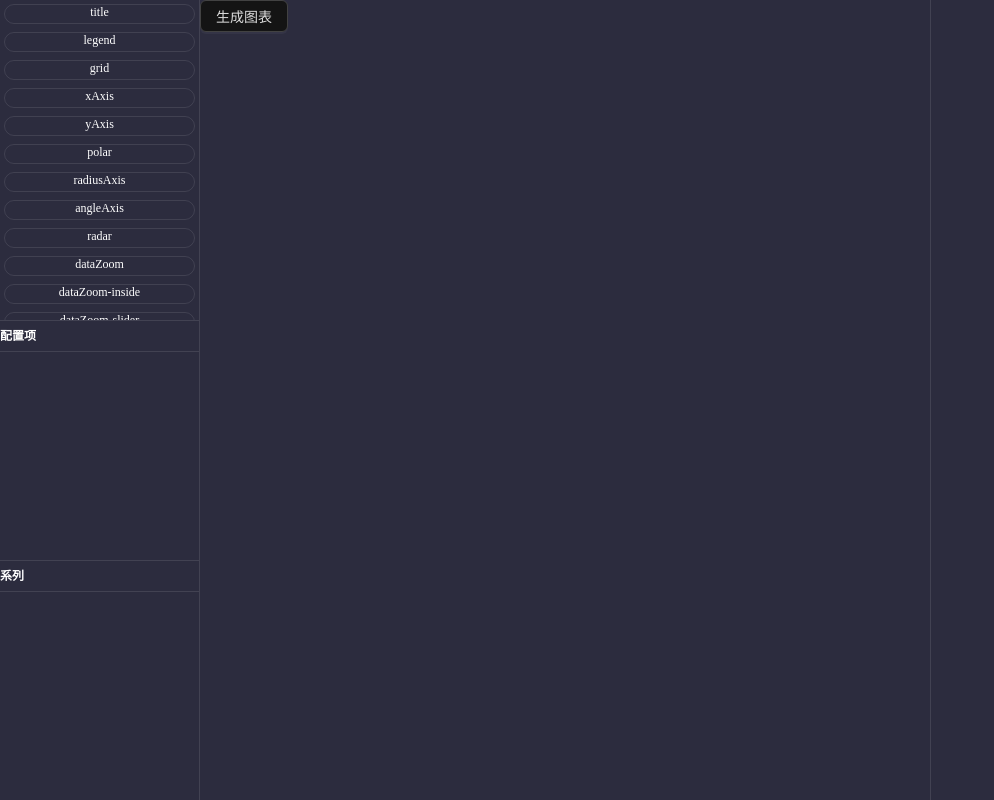
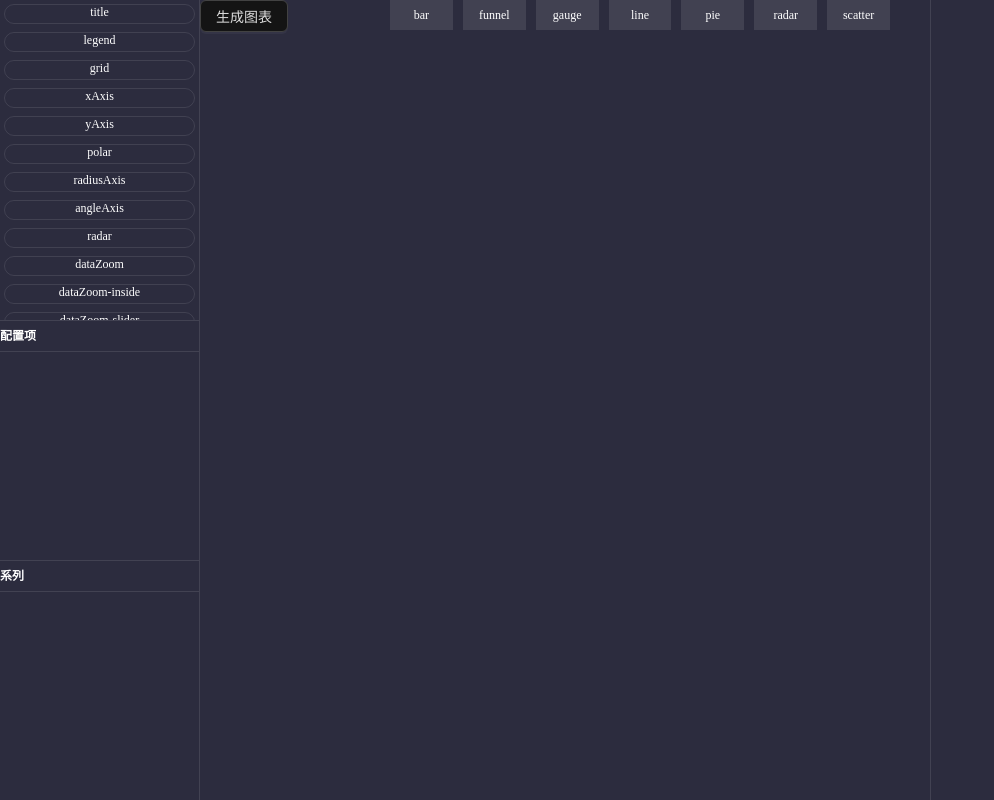
Before and after one commit to xiaolidan00/echarts-helper, a React (Vite) app: page / in a window 1280 px wide. Shown: the whole page, without its empty margins (0-994 px from the left). Built offline with nearby package versions, Linux system fonts and the light colour scheme.

Commit message:
fix echarts基础配置项问题，字符串转化数组,预定图表基础配置

```diff
--- a/src/App.tsx
+++ b/src/App.tsx
@@ -1,14 +1,17 @@
 import { RightPanel } from './components/RightPanel/RightPanel';
 import { ChartList } from './components/ChartList/ChartList';
-import { useEffect, useState } from 'react';
+import { useRef, useState } from 'react';
 import { FormItemValue } from './components/FormList/FormList';
 import { ChartContent } from './components/ChartContent/ChartContent';
-let isFirst = true;
+import * as baseChart from './config/baseChart';
+import { cloneDeep } from 'lodash-es';
+
 function App() {
   const [chartOptions, setChartOptions] = useState<string[]>([]);
   const [chartSeries, setChartSeries] = useState<string[]>([]);
   const [optionsConfig, setOptionsConfig] = useState<FormItemValue>({});
   const [seriesConfig, setSeriesConfig] = useState<FormItemValue>([]);
+  const chartRef = useRef(null);
   const onChangeList = (type: string, v: string[]) => {
     if (type === 'series') {
       const map = {};
@@ -37,7 +40,7 @@ function App() {
       setOptionsConfig(cfg);
       setChartOptions(v);
     }
-    saveCfg();
+    // saveCfg();
   };
   const onChangeConfig = ({ type, v }: { type: string; v: FormItemValue }) => {
     if (type == 'series') {
@@ -45,35 +48,78 @@ function App() {
     } else {
       setOptionsConfig(v);
     }
-    saveCfg();
+    // saveCfg();
   };
-  const saveCfg = () => {
-    if (isFirst) return;
-    window.localStorage.setItem(
-      'chartConfig',
-      JSON.stringify({
-        optionsConfig,
-        seriesConfig,
-        chartOptions,
-        chartSeries
-      })
-    );
+  // const saveCfg = () => {
+  //   window.localStorage.setItem(
+  //     'chartConfig',
+  //     JSON.stringify({
+  //       optionsConfig,
+  //       seriesConfig,
+  //       chartOptions,
+  //       chartSeries
+  //     })
+  //   );
+  // };
+  // useEffect(() => {
+  //   if (window.localStorage.getItem('chartConfig')) {
+  //     const cfg = JSON.parse(window.localStorage.getItem('chartConfig') as string);
+  //     setOptionsConfig(cfg.optionsConfig);
+  //     setSeriesConfig(cfg.seriesConfig);
+  //     setChartOptions(cfg.chartOptions);
+  //     setChartSeries(cfg.chartSeries);
+  //   }
+
+  //   return () => {};
+  // }, []);
+  const baseChartKeys = Object.keys(baseChart);
+  const onBaseChart = (item: keyof typeof baseChart) => {
+    console.log('onBaseChart', item);
+    const op = cloneDeep(baseChart[item]);
+    const ops = [];
+    const opCfg: FormItemValue = {};
+    for (const k in op) {
+      if (k != 'series') {
+        ops.push(k);
+        opCfg[k] = op[k as keyof typeof op];
+        if (opCfg[k].data && Array.isArray(opCfg[k].data) && typeof opCfg[k].data[0] === 'string') {
+          opCfg[k].data.map((it: string) => ({ value: it }));
+        }
+      }
+    }
+    setChartOptions(ops);
+    setOptionsConfig(opCfg);
+    const s: string[] = [];
+    op.series.forEach((it) => {
+      s.push('series-' + it.type);
+      if (typeof it.data[0] === 'number') {
+        it.data.forEach((a, i: number) => {
+          it.data[i] = { value: a };
+        });
+      }
+      if (typeof it.data[0] === 'object' && Array.isArray(it.data[0].value)) {
+        it.data.forEach((a, i) => {
+          a.value = a.value.join(',');
+        });
+      }
+    });
+    setChartSeries(s);
+    setSeriesConfig(op.series);
+    setTimeout(() => {
+      if (chartRef.current?.createChart) chartRef.current.createChart();
+    }, 100);
   };
-  useEffect(() => {
-    if (window.localStorage.getItem('chartConfig')) {
-      const cfg = JSON.parse(window.localStorage.getItem('chartConfig') as string);
-      setOptionsConfig(cfg.optionsConfig);
-      setSeriesConfig(cfg.seriesConfig);
-      setChartOptions(cfg.chartOptions);
-      setChartSeries(cfg.chartSeries);
-    }
-    isFirst = false;
-    return () => {};
-  }, []);
   return (
     <>
+      <div className="baseChart">
+        {baseChartKeys.map((it) => (
+          <span onClick={() => onBaseChart(it)} key={it}>
+            {it}
+          </span>
+        ))}
+      </div>
       <ChartList chartOptions={chartOptions} chartSeries={chartSeries} onChange={onChangeList}></ChartList>
-      <ChartContent optionsConfig={optionsConfig} seriesConfig={seriesConfig}></ChartContent>
+      <ChartContent onRef={chartRef} optionsConfig={optionsConfig} seriesConfig={seriesConfig}></ChartContent>
       <RightPanel
         chartOptions={chartOptions}
         chartSeries={chartSeries}
--- a/src/components/ChartContent/ChartContent.tsx
+++ b/src/components/ChartContent/ChartContent.tsx
@@ -1,17 +1,35 @@
 import * as echarts from 'echarts';
 import type { ECharts } from 'echarts';
 import { FormItemValue } from '../FormList/FormList';
-import { useEffect, useRef } from 'react';
+import { useEffect, useImperativeHandle, useRef, type RefObject } from 'react';
 import { Button } from 'antd';
-export const ChartContent = (props: { optionsConfig: FormItemValue; seriesConfig: FormItemValue }) => {
-  const chartRef = useRef<HTMLDivElement>();
+export const ChartContent = (props: {
+  onRef: RefObject<any>;
+  optionsConfig: FormItemValue;
+  seriesConfig: FormItemValue;
+}) => {
+  const chartRef = useRef<HTMLDivElement>(null);
   let chart: ECharts;
   const createChart = () => {
     if (!chart) {
       chart = echarts.init(chartRef.current);
     }
+    chart.clear();
+
     const options = { ...props.optionsConfig, series: props.seriesConfig };
-    chart.setOption(options);
+    chart.setOption(
+      JSON.parse(JSON.stringify(options), (key, value) => {
+        if (
+          ['value', 'position', 'center', 'data'].includes(key) &&
+          value &&
+          typeof value === 'string' &&
+          value.indexOf(',')
+        ) {
+          return value.split(',');
+        }
+        return value;
+      })
+    );
     chart.resize();
     console.log('options', options);
   };
@@ -20,6 +38,14 @@ export const ChartContent = (props: { optionsConfig: FormItemValue; seriesConfig
       chart.resize();
     }
   };
+  useImperativeHandle(props.onRef, () => ({
+    createChart
+  }));
+  // useEffect(() => {
+  //   if (chart) {
+  //     createChart();
+  //   }
+  // }, [props.seriesConfig, props.optionsConfig]);
 
   useEffect(() => {
     window.addEventListener('resize', onResize);
--- a/src/components/ChartList/ChartList.tsx
+++ b/src/components/ChartList/ChartList.tsx
@@ -1,4 +1,4 @@
-import { useState, type DragEvent } from 'react';
+import { useEffect, useState, type DragEvent } from 'react';
 import styles from './ChartList.module.scss';
 import optionsKeys from './optionsKeys';
 
--- a/src/components/RightPanel/RightPanel.tsx
+++ b/src/components/RightPanel/RightPanel.tsx
@@ -19,7 +19,6 @@ function getConfigJSON(name: string) {
         .get(`/form/${name}.json`)
         .then(({ data }) => {
           configMap[name] = data as Array<FormItemConfig>;
-
           resolve(data);
         })
         .catch(() => {
@@ -40,6 +39,7 @@ export const RightPanel = (props: {
     props.onChange({ type: 'options', v });
     console.log(v);
   };
+  const [baseOpList, setBaseOpList] = useState<FormItemConfig[]>([]);
   const [optionsList, setOptionsList] = useState<FormConfig[]>([]);
 
   const [seriesList, setSeriesList] = useState<FormConfig[]>([]);
@@ -47,11 +47,17 @@ export const RightPanel = (props: {
   const updatePanel = async () => {
     {
       const list: FormConfig[] = [];
+      const baseList: FormItemConfig[] = [];
       for (let i = 0; i < props.chartOptions.length; i++) {
         const item = props.chartOptions[i];
         const set = await getConfigJSON(item);
-        list.push({ title: item, config: set } as FormItemConfig);
+        if (set.length === 1) {
+          baseList.push(set[0]);
+        } else {
+          list.push({ title: item, config: set } as FormConfig);
+        }
       }
+      setBaseOpList(baseList);
       setOptionsList(list);
     }
     {
@@ -81,6 +87,7 @@ export const RightPanel = (props: {
   }, [props.chartOptions, props.chartSeries]);
   return (
     <div className="rightPanel">
+      <FormList config={baseOpList} value={props.optionsConfig} onChange={onChangeValue}></FormList>
       {optionsList.map((it) => (
         <FormList
           title={it.title}
--- /dev/null
+++ b/src/components/ScrollTabs/ScrollTabs.module.scss
@@ -0,0 +1,34 @@
+.scrollTabs {
+  width: 100%;
+  height: 30px;
+  line-height: 30px;
+  scrollbar-width: none;
+  user-select: none;
+  scroll-behavior: smooth;
+  font-size: 14px;
+  display: flex;
+  align-items: center;
+  .tabContainer {
+    overflow: hidden;
+    width: calc(100% - 40px);
+    > ul {
+      padding: 0;
+      margin: 0;
+
+      display: block;
+      white-space: nowrap;
+      list-style: none;
+      transition: all 0.5s ease;
+      > li {
+        cursor: pointer;
+        list-style: none;
+        display: inline-block;
+        text-align: center;
+        &.active {
+          color: dodgerblue;
+          border-bottom: solid 2px dodgerblue;
+        }
+      }
+    }
+  }
+}
--- /dev/null
+++ b/src/config/baseChart.ts
@@ -0,0 +1,157 @@
+export const line = {
+  xAxis: {
+    type: 'category',
+    data: ['Mon', 'Tue', 'Wed', 'Thu', 'Fri', 'Sat', 'Sun']
+  },
+  yAxis: {
+    type: 'value'
+  },
+  series: [
+    {
+      data: [150, 230, 224, 218, 135, 147, 260],
+      type: 'line'
+    }
+  ]
+};
+
+export const bar = {
+  xAxis: {
+    type: 'category',
+    data: ['Mon', 'Tue', 'Wed', 'Thu', 'Fri', 'Sat', 'Sun']
+  },
+  yAxis: {
+    type: 'value'
+  },
+  series: [
+    {
+      data: [120, 200, 150, 80, 70, 110, 130],
+      type: 'bar'
+    }
+  ]
+};
+
+export const pie = {
+  tooltip: {
+    trigger: 'item'
+  },
+  series: [
+    {
+      name: 'Access From',
+      type: 'pie',
+      radius: ['40%', '70%'],
+      label: {
+        show: false,
+        position: 'center'
+      },
+      data: [
+        { value: 1048, name: 'Search Engine' },
+        { value: 735, name: 'Direct' },
+        { value: 580, name: 'Email' },
+        { value: 484, name: 'Union Ads' },
+        { value: 300, name: 'Video Ads' }
+      ]
+    }
+  ]
+};
+
+export const scatter = {
+  xAxis: {},
+  yAxis: {},
+  series: [
+    {
+      symbolSize: 20,
+      data: [
+        [10.0, 8.04],
+        [8.07, 6.95],
+        [13.0, 7.58],
+        [9.05, 8.81],
+        [11.0, 8.33],
+        [14.0, 7.66],
+        [13.4, 6.81],
+        [10.0, 6.33],
+        [14.0, 8.96],
+        [12.5, 6.82],
+        [9.15, 7.2],
+        [11.5, 7.2],
+        [3.03, 4.23],
+        [12.2, 7.83],
+        [2.02, 4.47],
+        [1.05, 3.33],
+        [4.05, 4.96],
+        [6.03, 7.24],
+        [12.0, 6.26],
+        [12.0, 8.84],
+        [7.08, 5.82],
+        [5.02, 5.68]
+      ],
+      type: 'scatter'
+    }
+  ]
+};
+
+export const radar = {
+  radar: {
+    indicator: [
+      { name: 'Sales', max: 6500 },
+      { name: 'Administration', max: 16000 },
+      { name: 'Information Technology', max: 30000 },
+      { name: 'Customer Support', max: 38000 },
+      { name: 'Development', max: 52000 },
+      { name: 'Marketing', max: 25000 }
+    ]
+  },
+  series: [
+    {
+      name: 'Budget vs spending',
+      type: 'radar',
+      data: [
+        {
+          value: [4200, 3000, 20000, 35000, 50000, 18000],
+          name: 'Allocated Budget'
+        },
+        {
+          value: [5000, 14000, 28000, 26000, 42000, 21000],
+          name: 'Actual Spending'
+        }
+      ]
+    }
+  ]
+};
+
+export const funnel = {
+  series: [
+    {
+      name: 'Funnel',
+      type: 'funnel',
+      data: [
+        { value: 60, name: 'Visit' },
+        { value: 40, name: 'Inquiry' },
+        { value: 20, name: 'Order' },
+        { value: 80, name: 'Click' },
+        { value: 100, name: 'Show' }
+      ]
+    }
+  ]
+};
+
+export const gauge = {
+  series: [
+    {
+      type: 'gauge',
+      progress: {
+        show: true,
+        width: 18
+      },
+      detail: {
+        valueAnimation: true,
+        fontSize: 80,
+        offsetCenter: [0, '70%']
+      },
+      data: [
+        {
+          value: 70
+        }
+      ]
+    }
+  ]
+};
--- a/src/index.scss
+++ b/src/index.scss
@@ -42,3 +42,29 @@ body {
   overflow: auto;
   border-left: var(--form-border);
 }
+
+.baseChart {
+  display: inline-flex;
+  position: fixed;
+  top: 0;
+  width: 500px;
+  height: 30px;
+  line-height: 30px;
+  left: calc(50% - 250px);
+  z-index: 2;
+  > span {
+    cursor: pointer;
+    display: inline-block;
+    height: 100%;
+    flex: 1;
+    text-align: center;
+    color: white;
+    background-color: rgba(255, 255, 255, 0.1);
+    &:hover {
+      color: dodgerblue;
+    }
+    &:not(:last-child) {
+      margin-right: 10px;
+    }
+  }
+}
```
Also changed, not shown: src/components/FormList/FormList.tsx (+24 -19 lines), src/components/ScrollTabs/ScrollTabs.tsx (added, +63 -0 lines).
